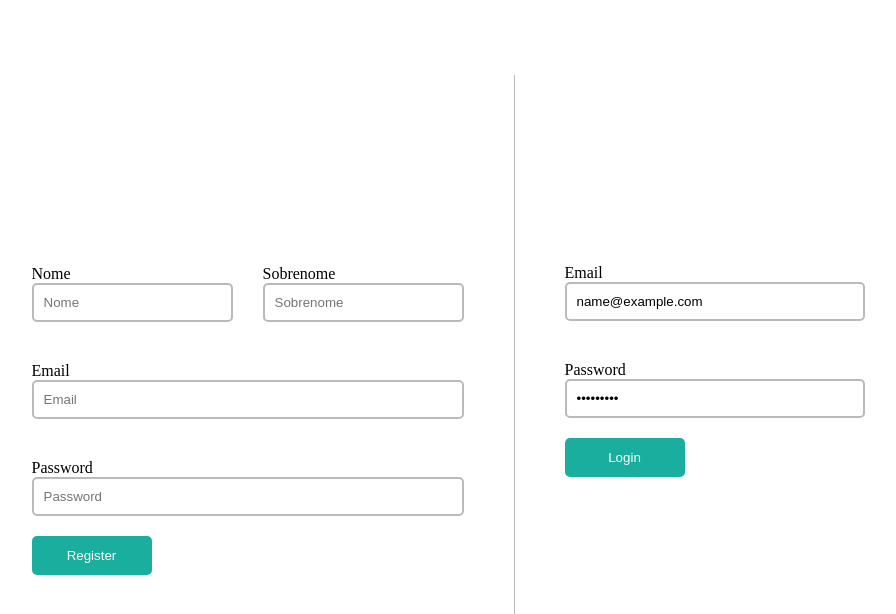
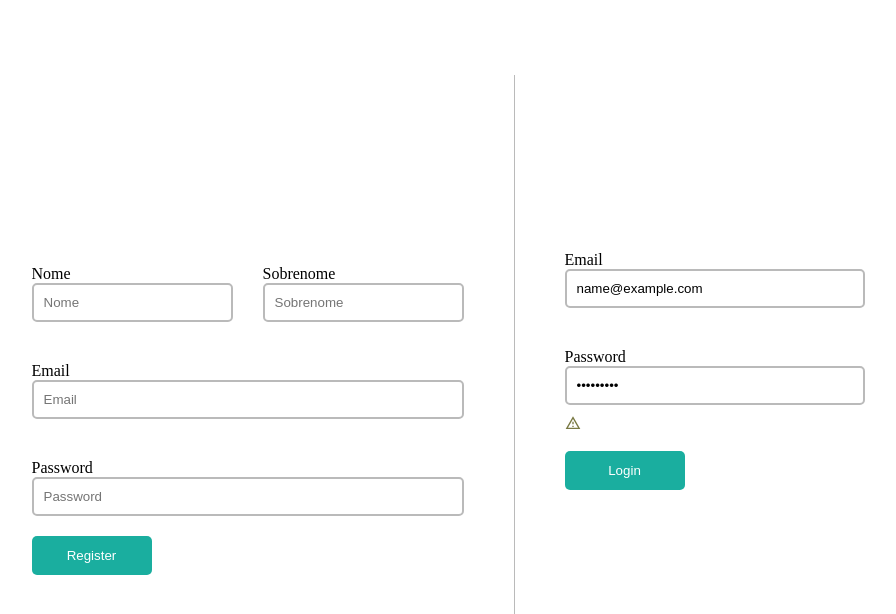
Before and after one commit to Pedro0505/project-manager-frontend, a Next.js app: page / in a window 1280 px wide. Both pictures are taken after typing "name@example.com", "Sample123" into the empty fields and a click on the button "Login". Shown: the top 614 px of the page, without its empty margins (192-1088 px from the left). Built offline with nearby package versions, Linux system fonts and the light colour scheme; no server answers.

Commit message:
feat: login error messages

```diff
--- a/components/Login.tsx
+++ b/components/Login.tsx
@@ -1,14 +1,26 @@
 import axios, { AxiosResponse } from 'axios';
 import { useRouter } from 'next/router';
 import React, { useState } from 'react';
+import { MdOutlineWarningAmber } from 'react-icons/md';
 import { storeToken } from '../helpers';
 import styles from '../styles/login.module.css';
 import { ILoginRequest, ILoginResponse } from '../interfaces';
+import errorList from '../helpers/errorList';
 
 function Login() {
-  const [email, setEmail] = useState('');
-  const [password, setPassword] = useState('');
+  const [email, setEmail] = useState<string>('');
+  const [password, setPassword] = useState<string>('');
+  const [errorMessage, setErrorMessage] = useState<string>('');
+  const [errorExist, setErrorExist] = useState<boolean>(false);
   const router = useRouter();
+
+  const wrongPassword = (error: keyof typeof errorList) => {
+    const message = errorList[error];
+
+    setErrorExist(true);
+
+    setErrorMessage(message || error);
+  };
 
   const handleSubmit = async (event: React.FormEvent<HTMLFormElement>) => {
     event.preventDefault();
@@ -29,6 +41,7 @@ function Login() {
       if (axios.isAxiosError(error)) {
         // transfomar os erros em retorno para o usuário
         console.error(error.response);
+        wrongPassword(error.response?.data.error.message);
       }
     }
   };
@@ -55,6 +68,14 @@ function Login() {
           onChange={({ target }) => setPassword(target.value)}
         />
       </label>
+      { errorExist && (
+        <div className={ styles.errorMessage }>
+          <MdOutlineWarningAmber className={ styles.warnigPlate } />
+          <p>
+            { errorMessage }
+          </p>
+        </div>
+      ) }
       <button className={ styles.loginBtn } type="submit">Login</button>
     </form>
   );
--- /dev/null
+++ b/helpers/errorList.ts
@@ -0,0 +1,10 @@
+const errorList = {
+  'email not found': 'Email não encontrado',
+  '"password" is at least 6 characters long': 'A senha deve conter mais de 6 caracteres',
+  'wrong password': 'A senha está errada',
+  '"email" is not allowed to be empty': 'O email não pode ser vazio',
+  '"password" is not allowed to be empty': 'A senha não pode ser vazia',
+  '"email" must be a valid email': 'O email deve ter o formato jonh@doe.com',
+};
+
+export default errorList;
--- a/styles/login.module.css
+++ b/styles/login.module.css
@@ -55,3 +55,14 @@
   color: white;
   border-radius: 5px;
 }
+
+.errorMessage {
+  display: flex;
+  color: red;
+  margin-top: 10px;
+}
+
+.warnigPlate {
+  color: rgb(121, 121, 67);
+  margin-right: 7px;
+}
```
